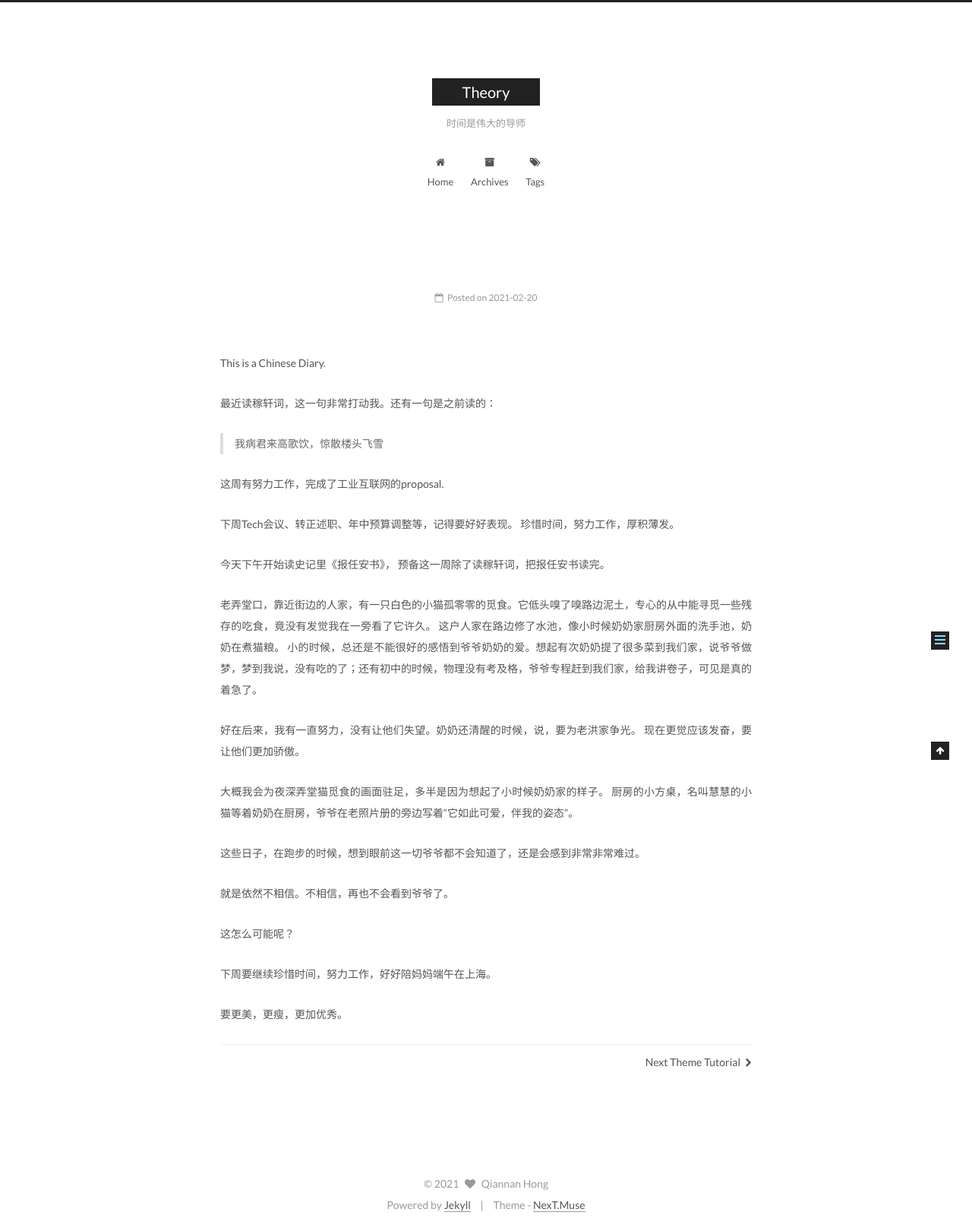
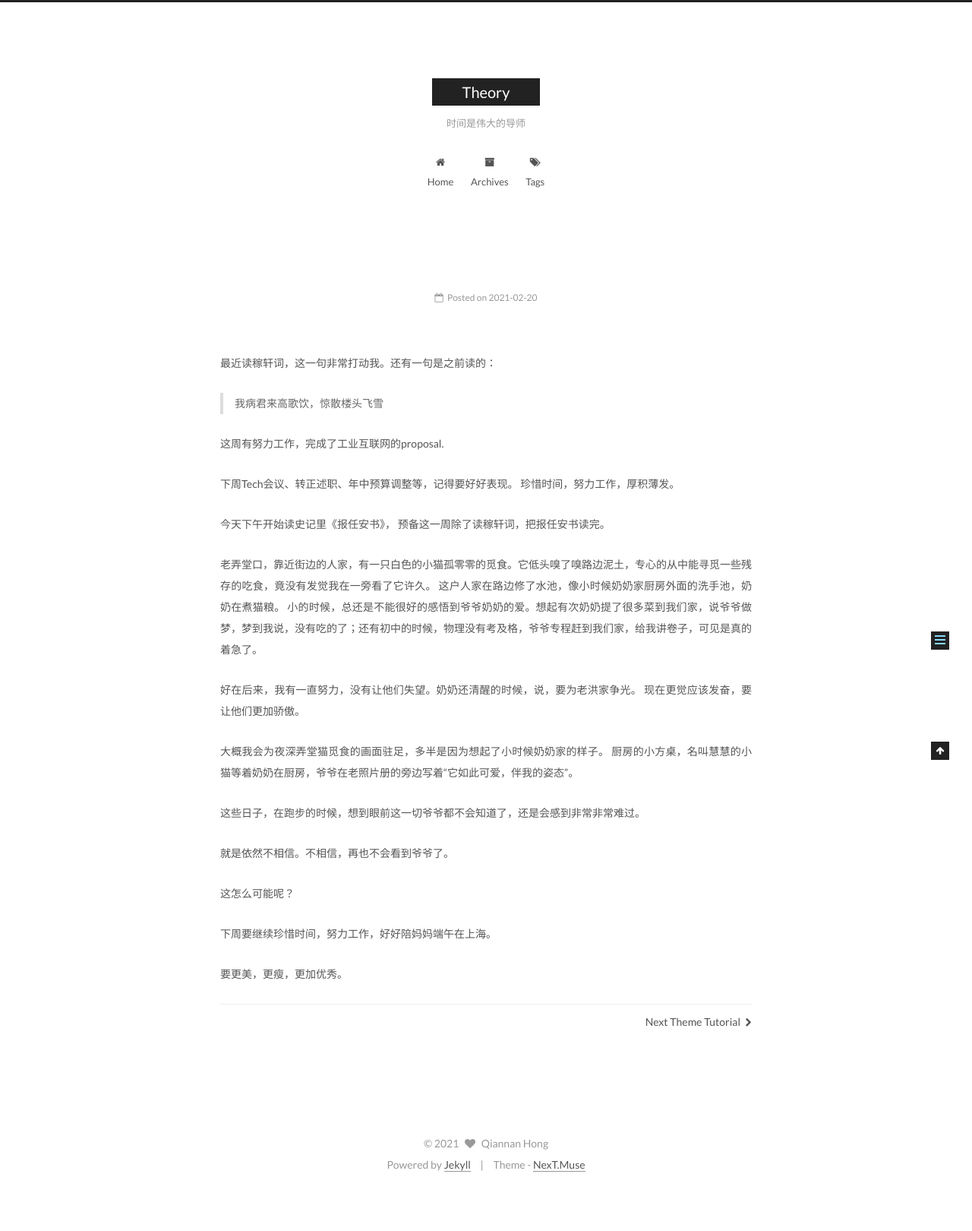
Before and after one commit to TheoryHong/TheoryHong.github.io, a Jekyll site: the page built from _posts/2020-06-21-回头万里与君长绝.md, in a window 1280 px wide. Shown: the whole page at 76% size. Built offline with Jekyll 4.4.1, drawn with Linux system fonts in a browser that asks for light colours; after the commit the page ends 1567 px from its top, so only the background shows below that.

Commit message:
Update 2020-06-21-回头万里与君长绝.md

```diff
--- a/_posts/2020-06-21-回头万里与君长绝.md
+++ b/_posts/2020-06-21-回头万里与君长绝.md
@@ -5,8 +5,6 @@ categories:
 - test/test
 tags:辛弃疾
 ---
-
-This is a Chinese Diary.
 
 最近读稼轩词，这一句非常打动我。还有一句是之前读的：
 
```
